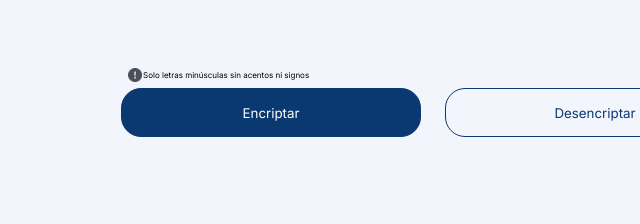
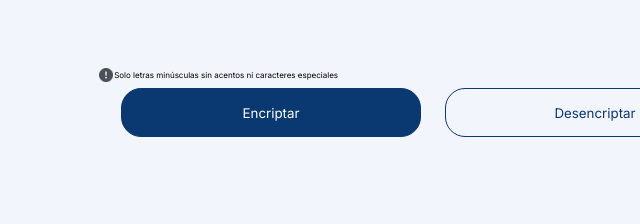
Before and after one commit to MercaderJS/Encriptador-de-texto, a plain HTML site: page index.html in a window 1280 px wide. Shown: the part 430-654 px from the top of the page, 32-672 px from the left. Drawn offline with Linux system fonts and the light colour scheme.

Commit message:
cambio de mensaje de alerta

```diff
--- a/index.html
+++ b/index.html
@@ -25,7 +25,7 @@
 
             <div class="mensaje__alerta">
              <img class="icono__alerta" src="./img/alerta.png" alt="icono de alerta">
-             <p id="alerta">Solo letras minúsculas sin acentos ni signos</p>
+             <p id="alerta">Solo letras minúsculas sin acentos ni caracteres especiales</p>
            </div>
 
            <div class="botones">
```
